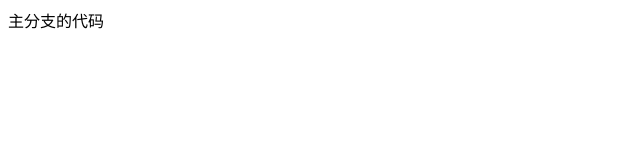
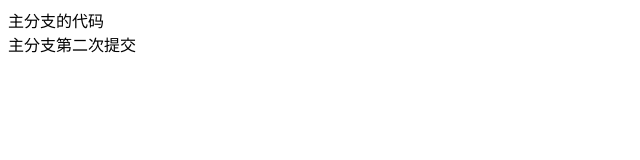
Before and after one commit to fafa-J/front-end-test, a plain HTML site: page index.html in a window 1280 px wide. Shown: the whole page, without its empty margins (0-640 px from the left). Drawn offline with Linux system fonts and the light colour scheme.

Commit message:
主分支第二次提交

```diff
--- a/index.html
+++ b/index.html
@@ -9,6 +9,7 @@
 
 <body>
     <div class="div">主分支的代码</div>
+    <div>主分支第二次提交</div>
 </body>
 
 </html>
```
